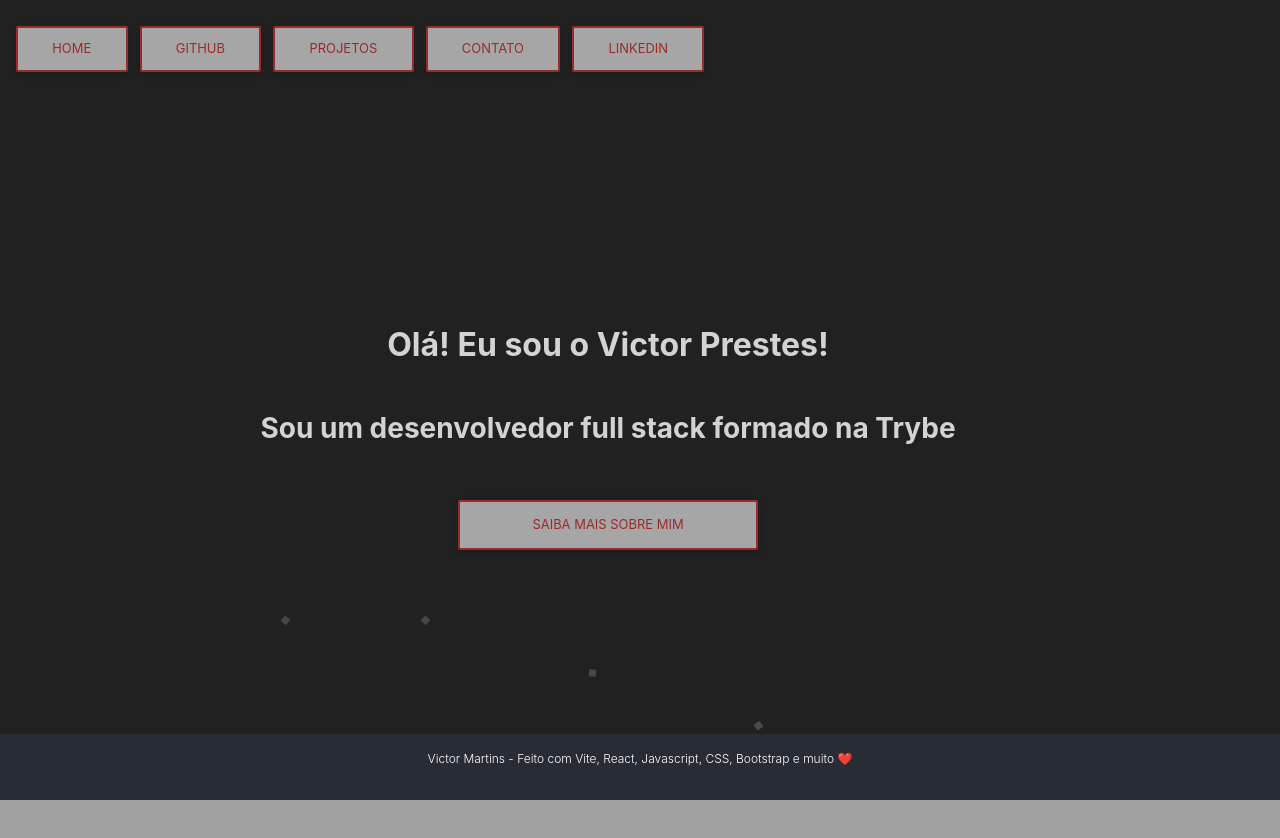
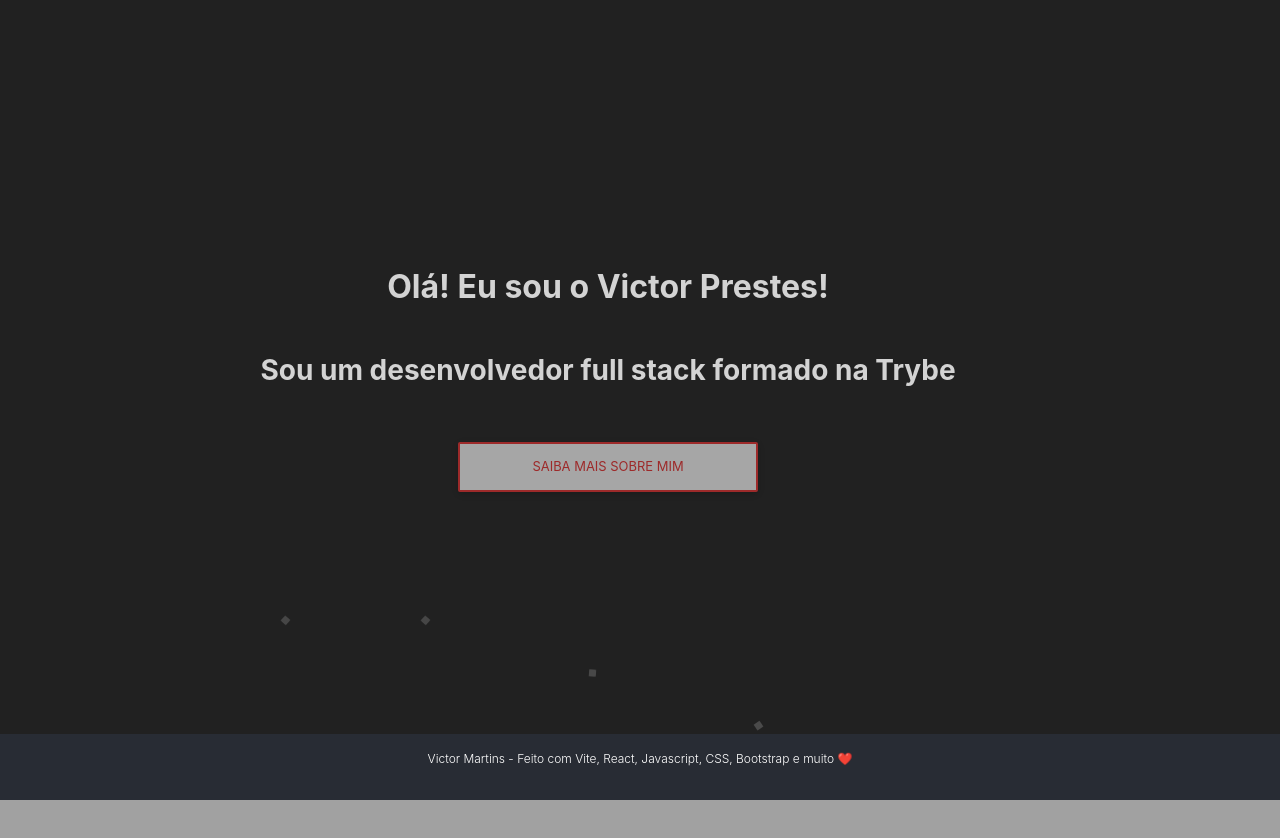
Before and after one commit to vhprestes/meu-portfolio, a React (Vite) app: page / in a window 1280 px wide. Shown: the top 838 px of the page. Built offline with nearby package versions, Linux system fonts and the light colour scheme.

Commit message:
feat: update dfisplay icons, removing buttons

```diff
--- a/src/Components/Header.jsx
+++ b/src/Components/Header.jsx
@@ -7,15 +7,9 @@ function Header({ handleComponentChange }) {
       <i className="fa-solid fa-house-user fa"  onClick={() => handleComponentChange('main')}>
         <Button className="BtnHeader" data-mdb-ripple-color="dark" text="main" />
       </i>
-      <i>
-        <Button className="BtnHeader btn btn-light btn-outline-red" onClick={() => handleComponentChange('main')} text="Home" />
-      </i>
 
       <a href="https://github.com/vhprestes/" target="_blank" className="fa-brands fa-github fa fa-inverse">
         <Button className="BtnHeader" data-mdb-ripple-color="dark" text="Github" />
-      </a>
-      <a href="https://github.com/vhprestes/" target="_blank">
-        <Button className="BtnHeader btn btn-light btn-outline-red" data-mdb-ripple-color="dark" text="Github" />
       </a>
 
 
@@ -23,23 +17,14 @@ function Header({ handleComponentChange }) {
       <i className="fa fa-briefcase fa-inverse"  onClick={() => handleComponentChange('projects')}>
         <Button className="BtnHeader" data-mdb-ripple-color="dark" text="Projetos" />
       </i>
-      <i>
-        <Button className="BtnHeader btn btn-light btn-outline-red" data-mdb-ripple-color="dark" text="Projetos" onClick={() => handleComponentChange('projects')} />
-      </i>
 
       <i className="fa-solid fa-phone fa fa-inverse "  onClick={() => handleComponentChange('contact')}>
         <Button className="BtnHeader" data-mdb-ripple-color="dark" text="Contato" onClick={() => handleComponentChange('contact')} />
-      </i>
-      <i>
-        <Button className="BtnHeader btn btn-light btn-outline-red" data-mdb-ripple-color="dark" text="Contato" onClick={() => handleComponentChange('contact')} />
       </i>
 
 
       <a href="https://linkedin.com/in/vhprestes/" target="_blank" className="fa-brands fa-linkedin fa fa-inverse ">
         <Button className="BtnHeader" data-mdb-ripple-color="dark" text="Linkedin" />
-      </a>
-      <a href="https://linkedin.com/in/vhprestes/" target="_blank">
-        <Button className="BtnHeader btn btn-light btn-outline-red" data-mdb-ripple-color="dark" text="Linkedin" />
       </a>
 
     </header>
```
